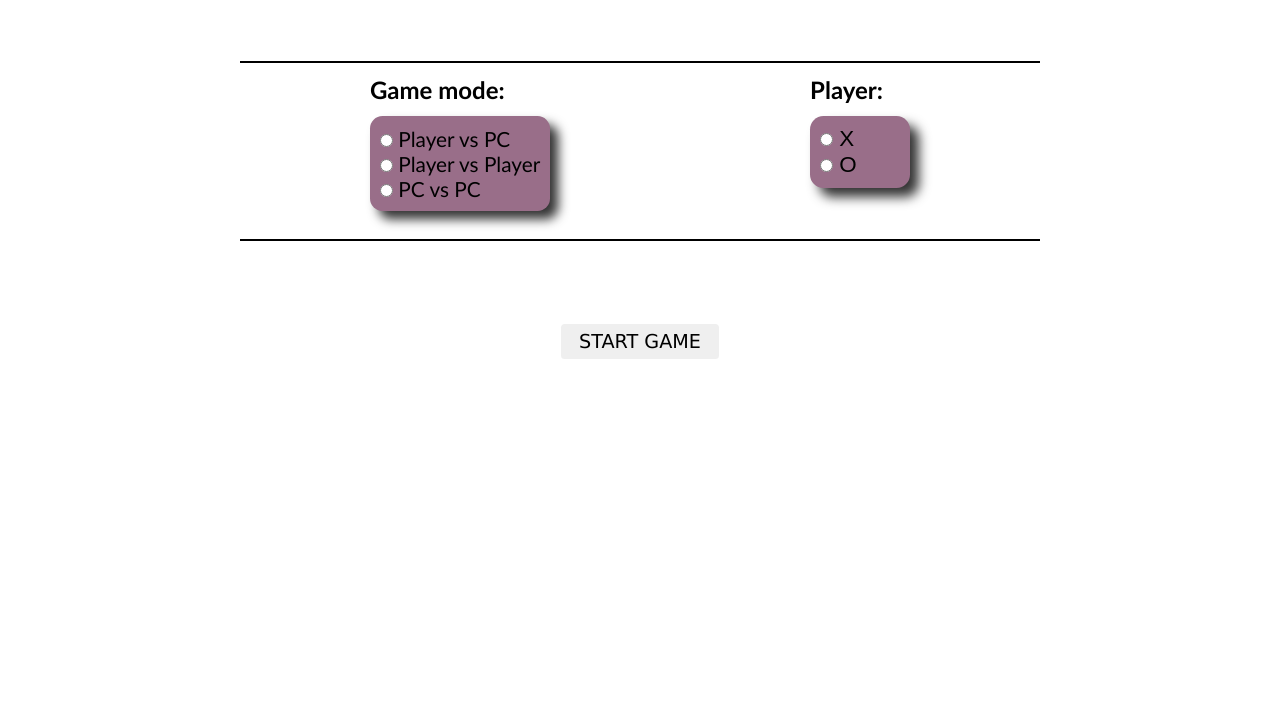
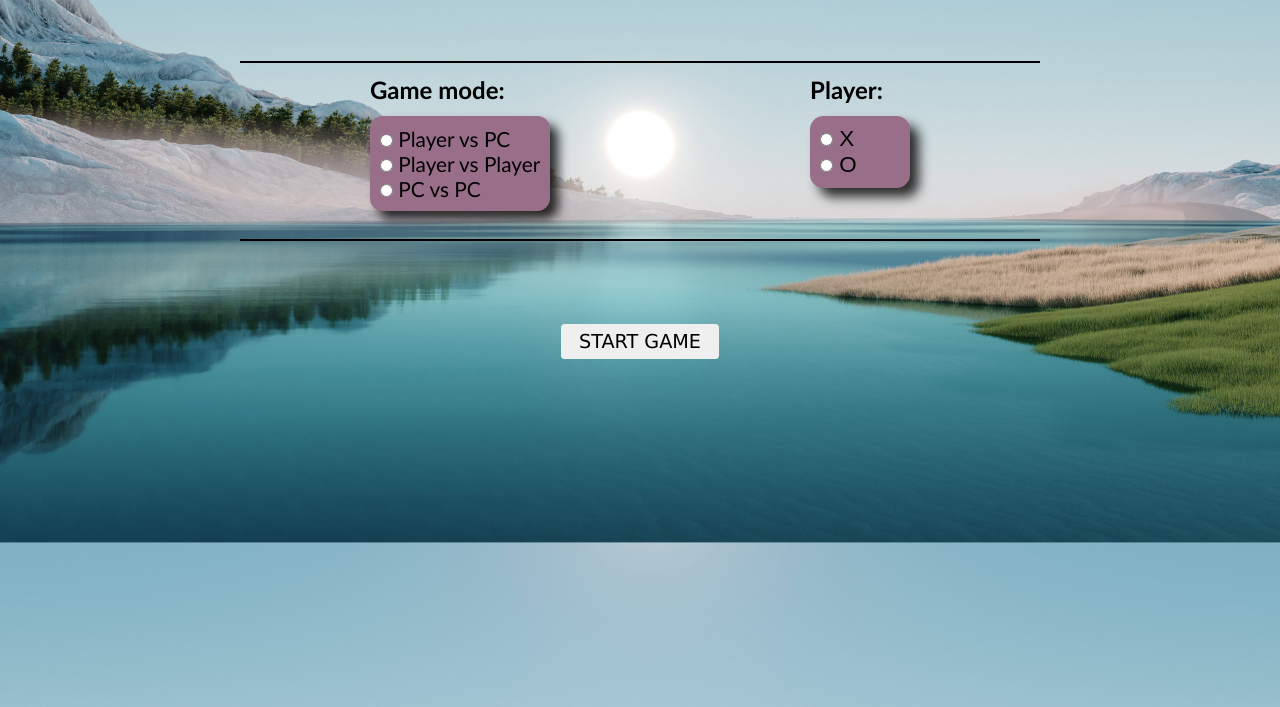
Before and after one commit to S7lkr/Tic-Tac-Toe, a plain HTML site: page index.html in a window 1280 px wide. Shown: the part 93-800 px from the top of the page. Drawn offline with Linux system fonts and the light colour scheme.

Commit message:
fix: background img source location

```diff
--- a/static/css/styles.css
+++ b/static/css/styles.css
@@ -8,7 +8,7 @@
 body {
     font-family: 'Gill Sans', 'Gill Sans MT', Calibri, 'Trebuchet MS', sans-serif;
     /* background-color:darkkhaki; */
-    background-image: url(./static/img/background-1.jpg);
+    background-image: url(../img/background-1.jpg);
     background-size: cover;
     background-position: center;
 }
```
